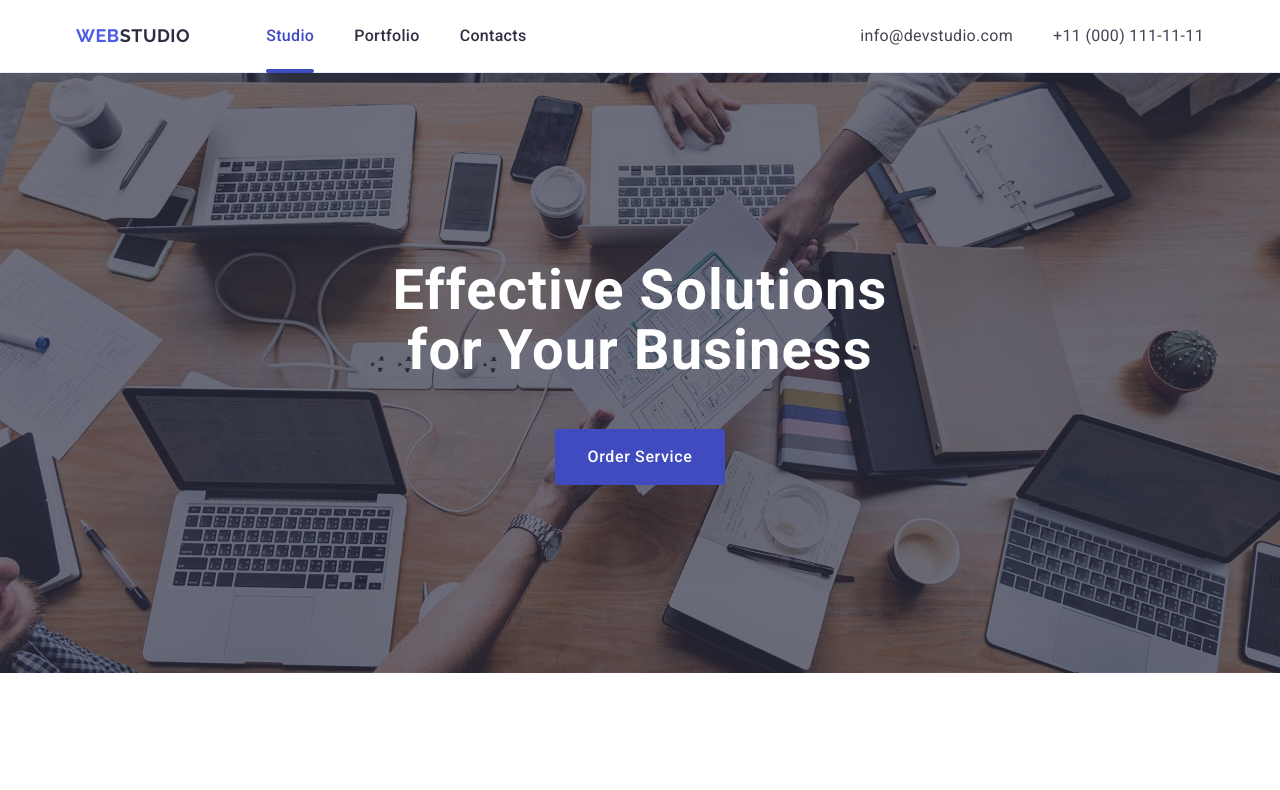
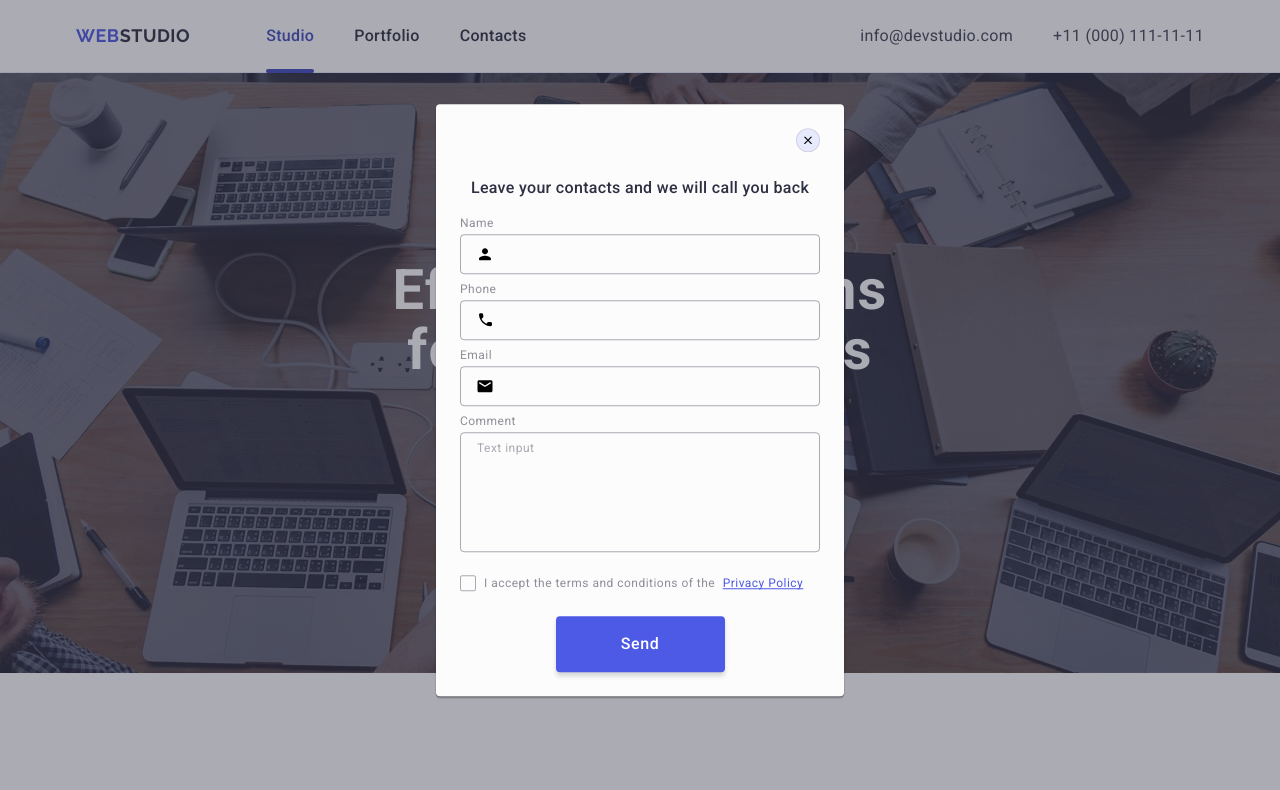
Before and after one commit to Dmitry-jf/goit-markup-hw-05, a plain HTML site: page index.html in a window 1280 px wide. Both pictures are taken after a click on the button "Order Service". Shown: the top 790 px of the page. Drawn offline with nearby package versions, Linux system fonts and the light colour scheme.

Commit message:
hw5_p3final

```diff
--- a/css/styles.css
+++ b/css/styles.css
@@ -616,6 +616,10 @@ h1 {
   visibility: visible;
 }
 
+/* .backdrop:not(.is-open) .modal {
+  transform: translate(-50%, -50%);
+} */
+
 .modal {
   border-radius: 4px;
   width: 408px;
--- a/index.html
+++ b/index.html
@@ -62,7 +62,9 @@
       <section class="title">
         <div class="container">
           <h1 class="title-text">Effective Solutions for Your Business</h1>
-          <button type="button" class="title-but">Order Service</button>
+          <button type="button" class="title-but" data-modal-open>
+            Order Service
+          </button>
         </div>
       </section>
 
@@ -503,9 +505,9 @@
       </div>
     </footer>
 
-    <div class="backdrop">
+    <div class="backdrop" data-modal>
       <div class="modal">
-        <button type="button" class="modal-close">
+        <button type="button" class="modal-close" data-modal-close>
           <svg class="icon-close" width="8" height="8">
             <use href="./images/icons.svg#icon-close"></use>
           </svg>
@@ -587,5 +589,6 @@
         </form>
       </div>
     </div>
+    <script src="./js/modal.js"></script>
   </body>
 </html>
--- /dev/null
+++ b/js/modal.js
@@ -0,0 +1,18 @@
+(() => {
+    const refs = {
+      // Додати атрибут data-modal-open на кнопку відкриття
+      openModalBtn: document.querySelector("[data-modal-open]"),
+      // Додати атрибут data-modal-close на кнопку закриття
+      closeModalBtn: document.querySelector("[data-modal-close]"),
+      // Додати атрибут data-modal на бекдроп модалки
+      modal: document.querySelector("[data-modal]"),
+    };
+
+    refs.openModalBtn.addEventListener("click", toggleModal);
+    refs.closeModalBtn.addEventListener("click", toggleModal);
+
+    function toggleModal() {
+      // is-open це клас який буде додаватися/забиратися на бекдроп при натисканні на кнопки
+      refs.modal.classList.toggle("is-open");
+    }
+  })();
```
